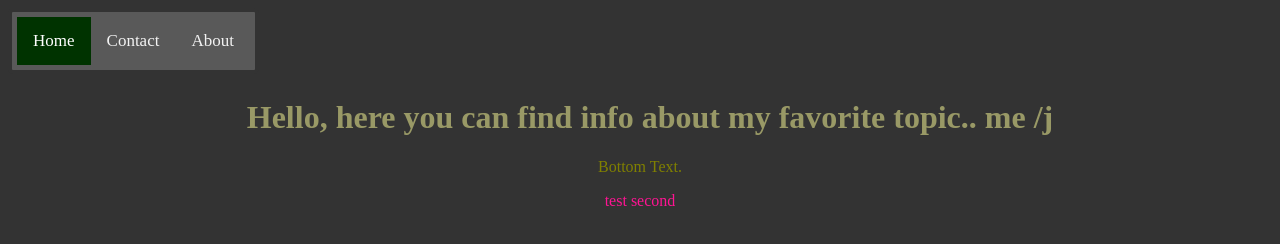
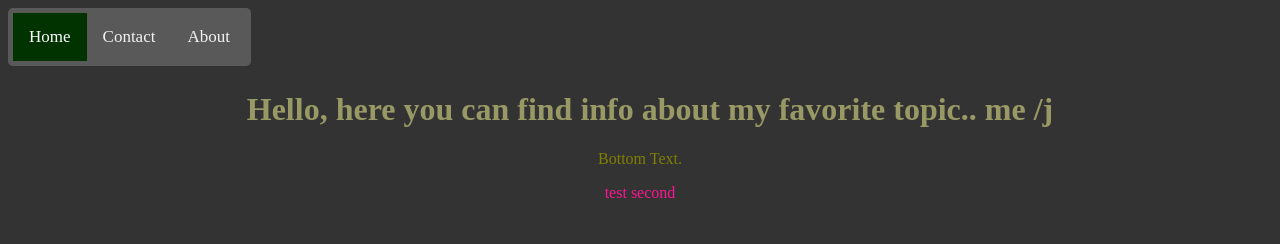
Before and after one commit to 8ddman/nathan.github.io, a plain HTML site: page index.html in a window 1280 px wide. Drawn offline with Linux system fonts and the light colour scheme.

Commit message:
Update style.css

```diff
--- a/style.css
+++ b/style.css
@@ -51,7 +51,7 @@ p {
 }
 /* Topnav border*/
 .topnav {
-  border: 4px solid #333333;
+  border: 4px #333333;
   border-radius: 5px;
   padding: 5px;
 }
```
